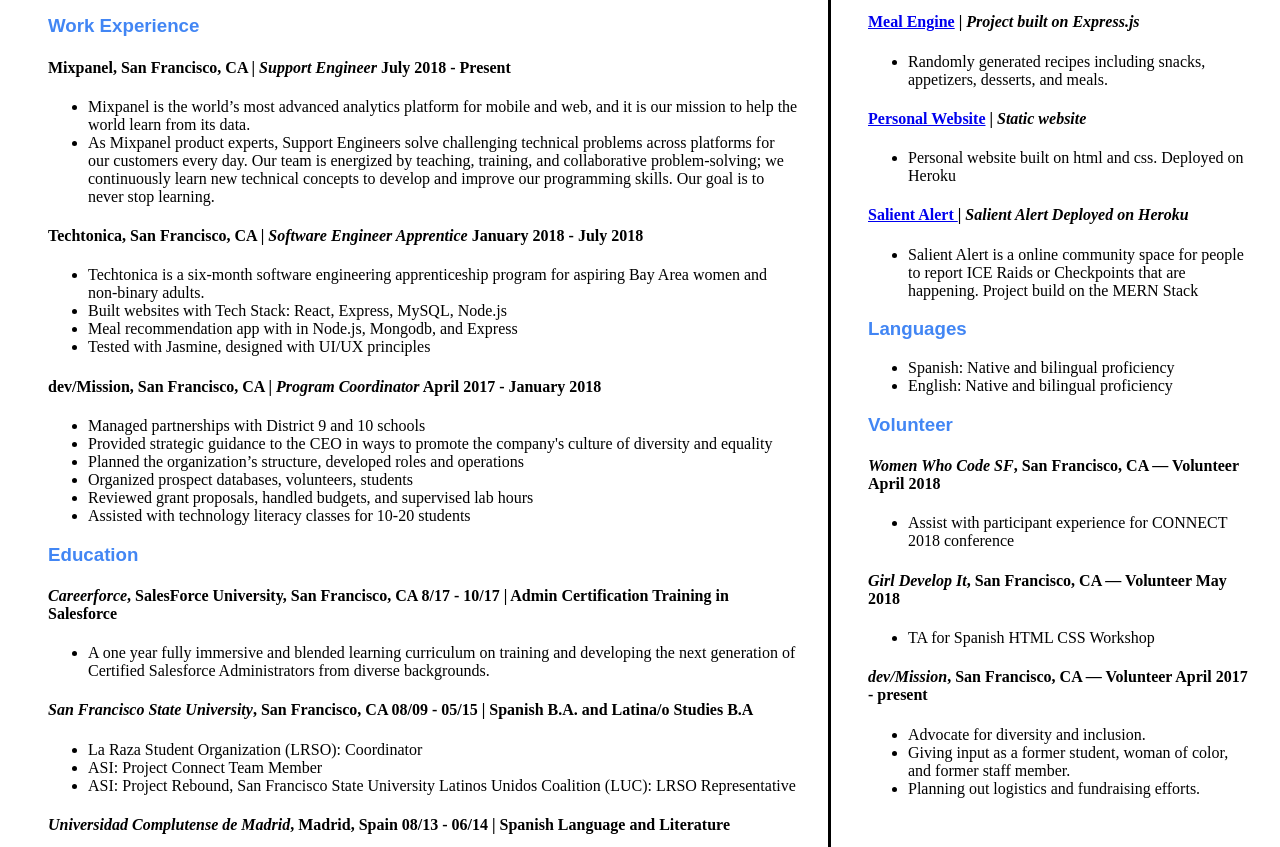
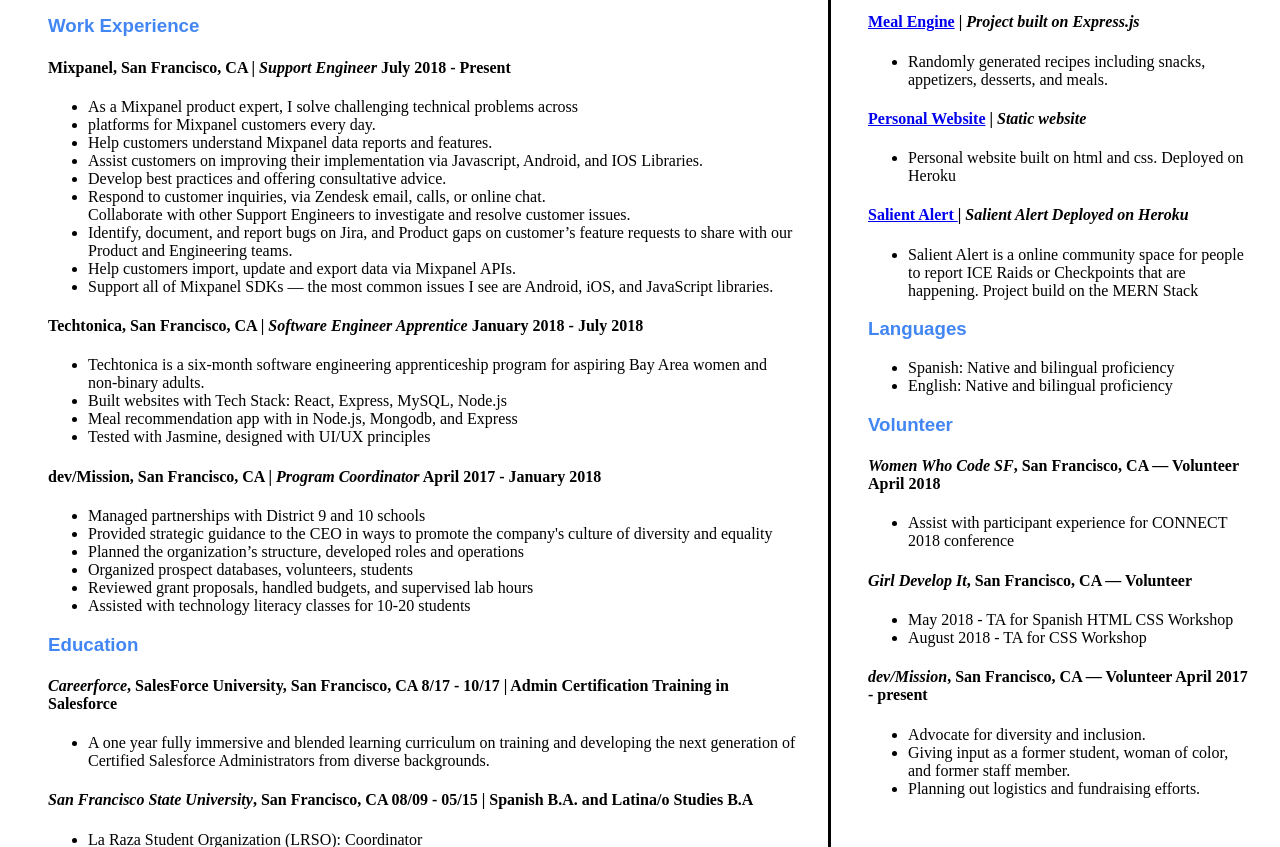
Before and after one commit to smcueto/staticResumeWebsite, a plain HTML site: page index.html in a window 1280 px wide. Shown: the part 436-1283 px from the top of the page. Drawn offline with nearby package versions, Linux system fonts and the light colour scheme; a script that the page names is missing.

Commit message:
updating mixpanel description and GDI workshop

```diff
--- a/index.html
+++ b/index.html
@@ -34,11 +34,15 @@
             July 2018 - Present
           </h4>
           <ul>
-            <li> Mixpanel is the world’s most advanced analytics platform for mobile and web, and it is our mission to help the world
-            learn from its data.</li>
-            <li>As Mixpanel product experts, Support Engineers solve challenging technical problems across platforms for our customers
-            every day. Our team is energized by teaching, training, and collaborative problem-solving; we continuously learn new
-            technical concepts to develop and improve our programming skills. Our goal is to never stop learning.</li>
+            <li>As a Mixpanel product expert, I solve challenging technical problems across <li>platforms for Mixpanel customers every day.</li>
+            <li>Help customers understand Mixpanel data reports and features.</li>
+            <li>Assist customers on improving their implementation via Javascript, Android, and IOS Libraries.</li>
+            <li>Develop best practices and offering consultative advice.</li>
+            <li>Respond to customer inquiries, via Zendesk email, calls, or online chat.</li>
+            Collaborate with other Support Engineers to investigate and resolve customer issues.</li>
+            <li>Identify, document, and report bugs on Jira, and Product gaps on customer’s feature requests to share with our Product and Engineering teams.</li>
+            <li>Help customers import, update and export data via Mixpanel APIs.</li>
+            <li>Support all of Mixpanel SDKs — the most common issues I see are Android, iOS, and JavaScript libraries.</li>
           </ul>
             <h4>Techtonica,
               San Francisco, CA |
@@ -147,10 +151,11 @@
           <li>Assist with participant experience for CONNECT 2018 conference </li>
         </ul>
 
-        <h4><i>Girl Develop It</i>, San Francisco, CA — Volunteer May 2018
+        <h4><i>Girl Develop It</i>, San Francisco, CA — Volunteer
         </h4>
         <ul>
-        <li>TA for Spanish HTML CSS Workshop </li>
+        <li>May 2018 - TA for Spanish HTML CSS Workshop </li>
+        <li>August 2018 - TA for CSS Workshop </li>
         </ul>
         <h4><i>dev/Mission</i>, San Francisco, CA — Volunteer April 2017 - present
         </h4>
```
